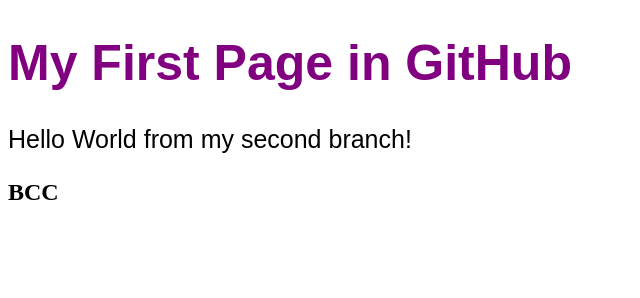
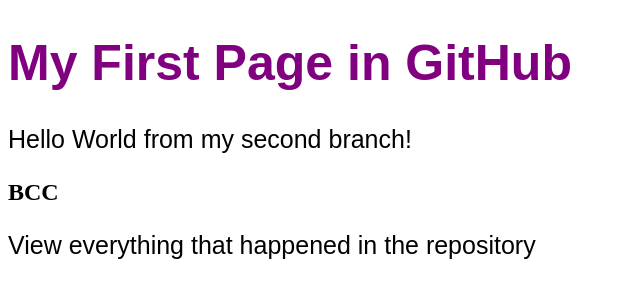
Before and after one commit to creativelola/March, a plain HTML site: page index.html in a window 1280 px wide. Shown: the whole page, without its empty margins (0-640 px from the left). Drawn offline with Linux system fonts and the light colour scheme.

Commit message:
Added text

```diff
--- a/index.html
+++ b/index.html
@@ -11,6 +11,7 @@
     <h1>My First Page in GitHub</h1>
     <p>Hello World from my second branch!</p>
     <h2>BCC</h2>
+    <p>View everything that happened in the repository</p>
 </body>
 
 </html>
```
